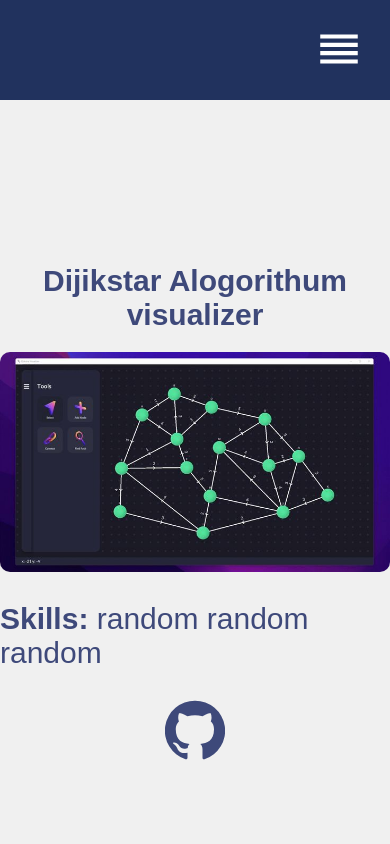
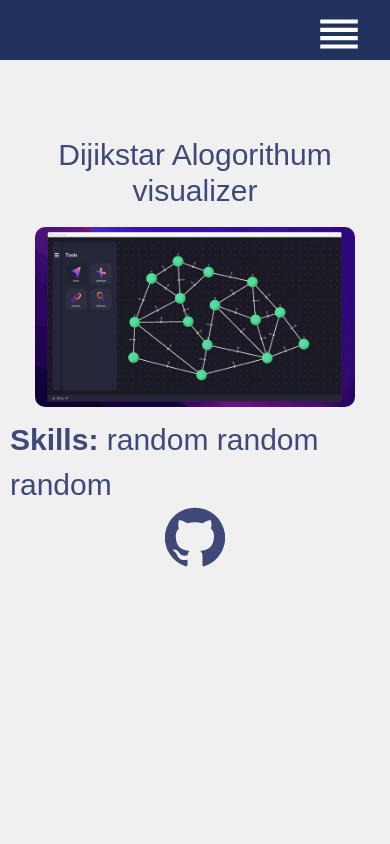
Before and after one commit to randhavevaibhav/PortFolio_React, a React (Create React App) app: page /PortFolio_React/project/1 in a window 390 px wide. Shown: the top 844 px of the page. Built offline with nearby package versions, Linux system fonts and the light colour scheme.

Commit message:
Added bootstrap and worked on the css

```diff
--- a/package.json
+++ b/package.json
@@ -9,6 +9,7 @@
     "@testing-library/jest-dom": "^5.17.0",
     "@testing-library/react": "^13.4.0",
     "@testing-library/user-event": "^13.5.0",
+    "bootstrap": "^5.3.2",
     "react": "^18.2.0",
     "react-dom": "^18.2.0",
     "react-router-dom": "^6.16.0",
--- a/src/Components/Navbar.js
+++ b/src/Components/Navbar.js
@@ -4,9 +4,10 @@ import "../Styles/Navbar.css";
 import ReorderIcon from "@material-ui/icons/Reorder";
 
 function Navbar() {
+
   const [expandNavBar, setExpandNavBar] = useState(false);
   const location = useLocation();
-
+  changeBodyOverflow(expandNavBar);
   useEffect(()=>
   {
 
@@ -30,6 +31,19 @@ function Navbar() {
       </div>
     </div>
   );
+
+
 }
 
 export default Navbar;
+
+function changeBodyOverflow(val)
+{
+  if(val)
+  {
+    document.body.style.overflow="hidden";
+  }
+  else{
+    document.body.style.overflow="";
+  }
+}
--- a/src/Components/ProjectDisplay.js
+++ b/src/Components/ProjectDisplay.js
@@ -3,14 +3,16 @@ import {useParams} from 'react-router-dom'
 import { ProjectList } from '../helpers/ProjectList';
 import { GitHub } from '@material-ui/icons';
 import '../Styles/ProjectDisplay.css';
+import 'bootstrap/dist/css/bootstrap.css';
 
 function ProjectDisplay() {
     const {id} = useParams();
     const project = ProjectList[id]
     return (
         <div className='project'>
-          <h1>{project.name}</h1>
-          <img src={project.image} alt=""></img>
+
+          <h1 class="h1">{project.name}</h1>
+          <img src={project.image} class="img-fluid" alt=""></img>
           <p><b>Skills: </b>{project.skills}</p>
           <GitHub></GitHub>
         </div>
--- a/src/Pages/Home.js
+++ b/src/Pages/Home.js
@@ -10,7 +10,7 @@ function Home(props) {
             <div className='about'>
                 <h2>Hi!! my name is Vaibhav</h2>
                 <div className='promt'>
-                    <p>A Software Developer with passion for learning and creating.</p>
+                    <p style={{marginTop:100}}>A Software Developer with passion for learning and creating.</p>
                     <LinkedIn/>
                     <GitHub/>
                     <Email/>
--- a/src/Styles/Home.css
+++ b/src/Styles/Home.css
@@ -3,6 +3,7 @@
     align-items: center;
     font-family: "Arial", sans-serif;
     color: #3e497a;
+    position: relative;
   }
 
   .about {
@@ -56,6 +57,7 @@
     font-size: 20px;
   }
 
+
   @media only screen and (max-width: 600px) {
     .about h2 {
       font-size: 40px;
--- a/src/Styles/Navbar.css
+++ b/src/Styles/Navbar.css
@@ -66,10 +66,14 @@
   @media only screen and (max-width: 700px) {
     .toggleButton {
       display: flex;
+      height: 52px;
     }
     #close a {
       display: none;
 
+    }
+    .navbar{
+      height: 60px;
     }
   }
 
--- a/src/Styles/ProjectDisplay.css
+++ b/src/Styles/ProjectDisplay.css
@@ -27,20 +27,33 @@
     color: #3e497a;
   }
 
-  @media only screen and (max-width: 700px) {
+  @media only screen and (max-width: 600px)  {
     .project h1
     {
       font-size: 30px;
       text-align: center;
+      margin-top: -200px;
     }
 
     .project img {
-     width: 100%;
+     width: 320px;
+     margin:10px;
     }
 
     .project p {
       font-size: 30px;
+      margin: 0px 10px;
     }
 
 
   }
+
+
+  @media only screen and (max-width: 400px) {
+    .project h1 {
+
+      margin-top: -160px;
+    }
+
+
+  }
--- a/src/Styles/Projects.css
+++ b/src/Styles/Projects.css
@@ -5,6 +5,7 @@
     justify-content: center;
     align-items: center;
     flex-direction: column;
+    position: relative;
   }
   .projects .projectTitle {
     text-align: center;
@@ -51,6 +52,10 @@
     font-size: 25px;
   }
 
+  .projects h1{
+    margin-top: 15px;
+  }
+
   @media only screen and (max-width: 1300px) {
     .projectList {
       grid-template-columns: 1fr 1fr;
--- a/src/index.css
+++ b/src/index.css
@@ -5,6 +5,8 @@ body {
     sans-serif;
   -webkit-font-smoothing: antialiased;
   -moz-osx-font-smoothing: grayscale;
+  height: 100%;
+  /* overflow: scroll; */
 }
 
 code {
--- a/src/index.js
+++ b/src/index.js
@@ -3,6 +3,7 @@ import ReactDOM from 'react-dom/client';
 import './index.css';
 import App from './App';
 import reportWebVitals from './reportWebVitals';
+
 
 const root = ReactDOM.createRoot(document.getElementById('root'));
 root.render(
```
Also changed, not shown: 1 other file (tests, documents, lock files or other folders).
